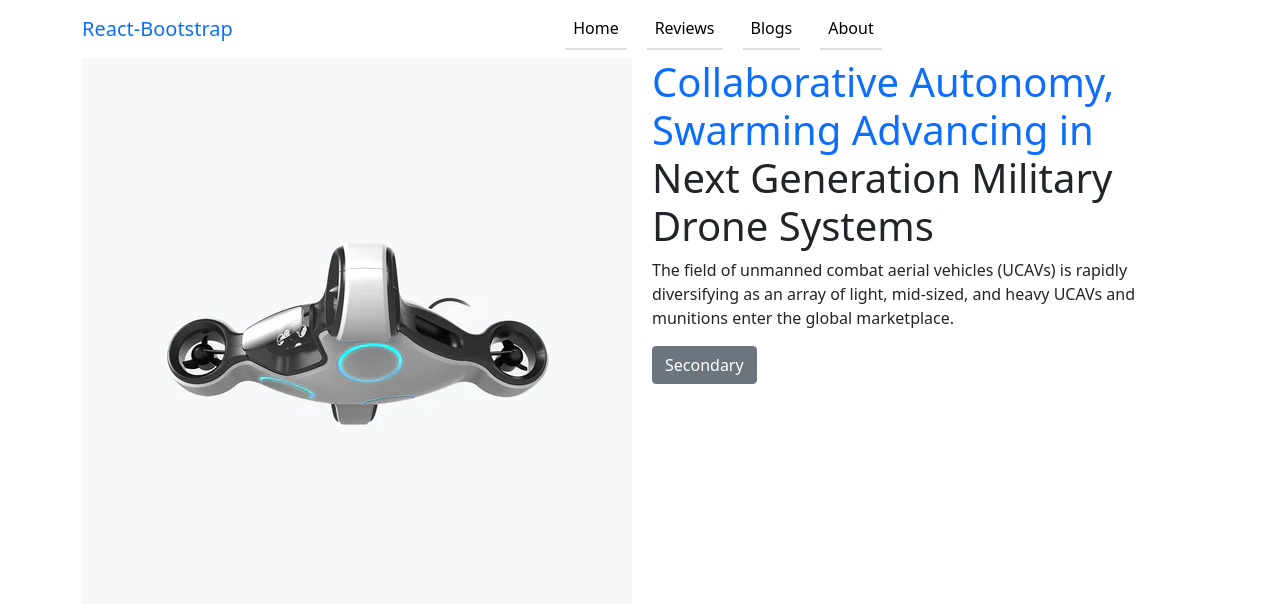
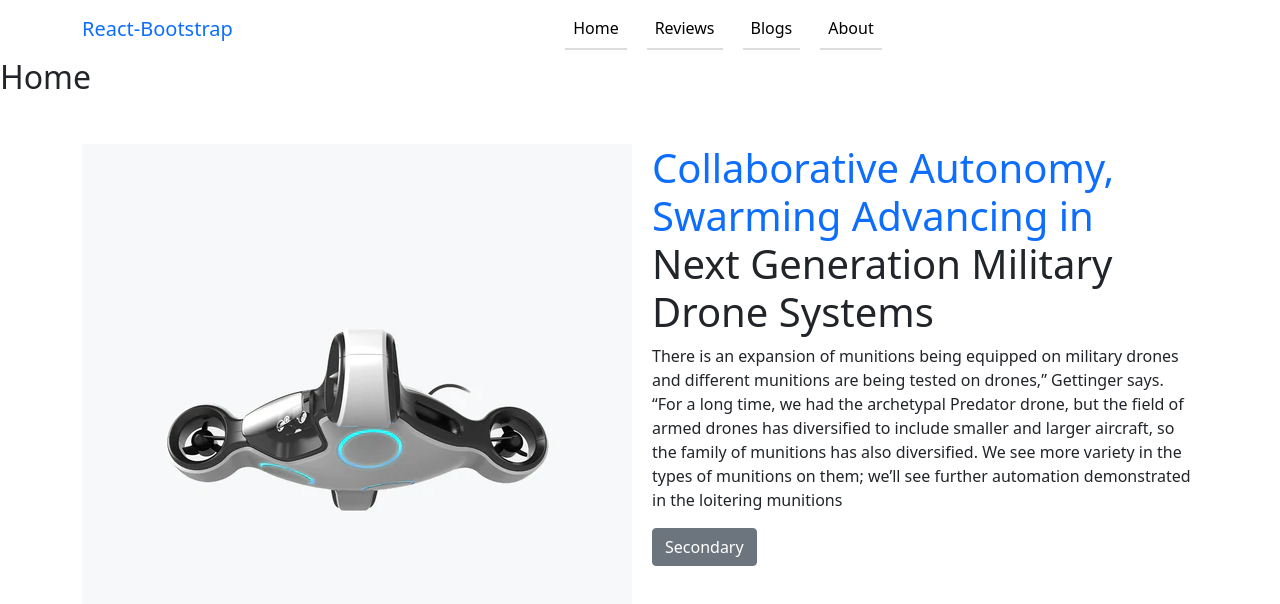
Before and after one commit to mkpbd/product-analysis-website, a React (Create React App) app: page / in a window 1280 px wide. Shown: the top 604 px of the page. Built offline with nearby package versions, Linux system fonts and the light colour scheme.

Commit message:
route part add in header component and app component

```diff
--- a/src/App.js
+++ b/src/App.js
@@ -3,11 +3,21 @@ import 'bootstrap/dist/css/bootstrap.min.css';
 import './App.css';
 import Header from './components/Header/Header';
 import Products from './components/Products/Products';
+import { Route, Routes } from 'react-router-dom';
+import Home from './components/Home/Home';
 
 function App() {
   return (
     <>
       <Header></Header>
+      <Routes>
+         <Route path='/' element={<Home></Home>}></Route>
+         <Route path='/blogs' element={<Home></Home>}></Route>
+         <Route path='/Home' element={<Home></Home>}></Route>
+         <Route path='/reviews' element={<Home></Home>}></Route>
+         <Route path='/about' element={<Home></Home>}></Route>
+         <Route path='/dashboard' element={<Home></Home>}></Route>
+      </Routes>
 
       <Products></Products>
 
--- /dev/null
+++ b/src/components/Home/Home.js
@@ -0,0 +1,11 @@
+import React from 'react';
+
+const Home = () => {
+    return (
+        <div>
+           <h2>Home</h2>
+        </div>
+    );
+};
+
+export default Home;
--- a/src/components/Products/Products.js
+++ b/src/components/Products/Products.js
@@ -5,7 +5,7 @@ import { Col, Container, Row ,Button} from 'react-bootstrap';
 const Products = () => {
     return (
         <div>
-            <Container  className='px-auto mx-auto'>
+            <Container  className='px-auto mx-auto my-5'>
                 <Row>
                     <Col className='col-sm-6'>
                        <img src={'./images/drone-1.webp'} alt="" />
@@ -16,7 +16,7 @@ const Products = () => {
                             </span>  <br></br> Next Generation Military Drone Systems</h1>
 
                             <p>
-                            The field of unmanned combat aerial vehicles (UCAVs) is rapidly diversifying as an array of light, mid-sized, and heavy UCAVs and munitions enter the global marketplace.
+                            There is an expansion of munitions being equipped on military drones and different munitions are being tested on drones,” Gettinger says. “For a long time, we had the archetypal Predator drone, but the field of armed drones has diversified to include smaller and larger aircraft, so the family of munitions has also diversified. We see more variety in the types of munitions on them; we’ll see further automation demonstrated in the loitering munitions
                             </p>
 
                             <Button variant="secondary">Secondary</Button>
```
